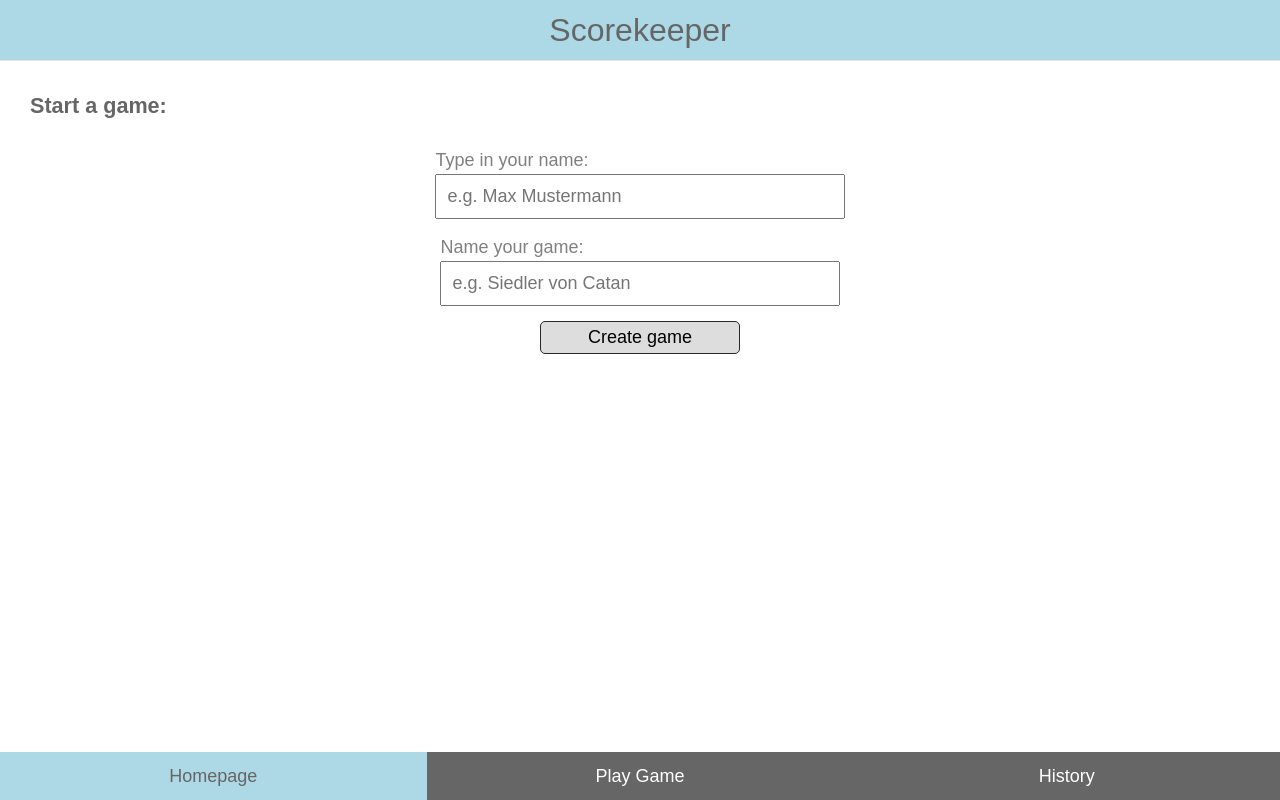
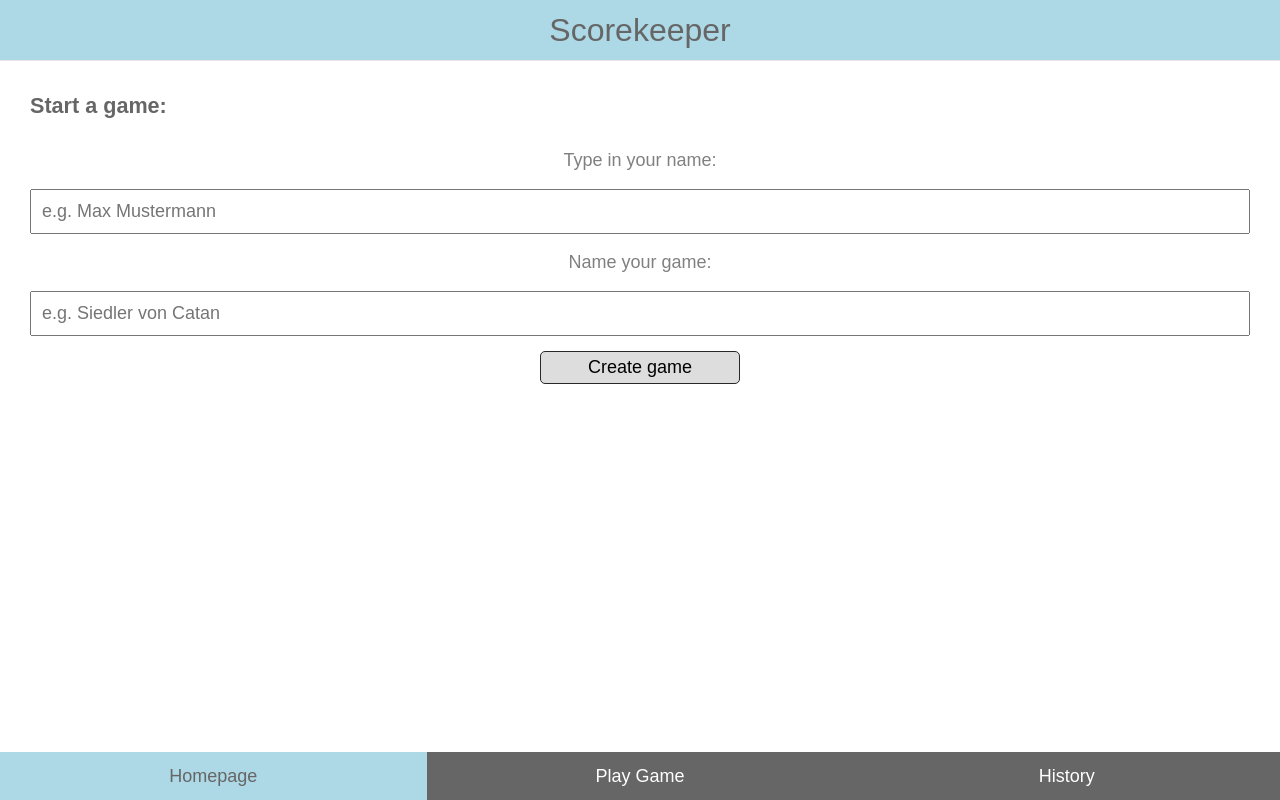
Before and after one commit to CasparVelsen/scorekeeper, a React (Create React App) app: page / in a window 1280 px wide. Built offline with nearby package versions, Linux system fonts and the light colour scheme.

Commit message:
Add functionality input to player

```diff
--- a/src/App.js
+++ b/src/App.js
@@ -1,29 +1,27 @@
 import { useState } from "react";
-import { Routes, Route } from "react-router-dom";
+import { Routes, Route, useNavigate } from "react-router-dom";
 import HomePage from "./pages/HomePage";
 import GamePage from "./pages/GamePage";
 import HistoryPage from "./pages/HistoryPage";
-
+import { nanoid } from "nanoid";
 import styled from "styled-components";
 
 import Nav from "./components/Nav";
 
 function App() {
-  const [players, setPlayers] = useState([
-    { name: "Player 1", score: 0, id: "1" },
-    { name: "Player 2", score: 0, id: "2" },
-    { name: "Player 3", score: 0, id: "3" },
-    { name: "Player 4", score: 0, id: "4" },
-  ]);
+  const [players, setPlayers] = useState([]);
+  const [nameOfGame, setNameOfGame] = useState("");
+  const navigate = useNavigate();
 
   return (
     <>
       <Routes>
-        <Route path="/" element={<HomePage />} />
+        <Route path="/" element={<HomePage onCreateGame={createGame} />} />
         <Route
           path="/game"
           element={
             <GamePage
+              nameOfGame={nameOfGame}
               players={players}
               onDecreasePlayerScore={decreasePlayerScore}
               onIncreasePlayerScore={increasePlayerScore}
@@ -37,6 +35,12 @@ function App() {
       </Footer>
     </>
   );
+
+  function createGame({ nameOfGame, playerNames }) {
+    setNameOfGame(nameOfGame);
+    setPlayers(playerNames.map((name) => ({ name, score: 0, id: nanoid() })));
+    navigate("/game");
+  }
 
   function increasePlayerScore(index) {
     const currentPlayer = players[index];
--- a/src/components/Form.js
+++ b/src/components/Form.js
@@ -1,12 +1,13 @@
 import Input from "./Input";
 import Button from "./Button";
 import styled from "styled-components";
-import { NavLink } from "react-router-dom";
 import { useState } from "react";
 
 export default function Form({ onCreateGame }) {
   const [nameOfGame, setNameOfGame] = useState("");
   const [playerNames, setPlayerNames] = useState("");
+
+  const disabled = nameOfGame === "" || playerNames === "";
 
   return (
     <InputForm
@@ -30,9 +31,9 @@ export default function Form({ onCreateGame }) {
         value={nameOfGame}
         required
       />
-      <NavLink to="/game">
-        <Button isDark={false}>Create game</Button>
-      </NavLink>
+      <Button disabled={disabled} isDark={false}>
+        Create game
+      </Button>
     </InputForm>
   );
 
--- a/src/components/Input.js
+++ b/src/components/Input.js
@@ -1,15 +1,26 @@
 import styled from "styled-components";
 
-export default function Input({ title, placeholder, isDark }) {
+export default function Input({
+  title,
+  placeholder,
+  name,
+  value,
+  onChange,
+  required,
+}) {
   return (
-    <div>
+    <>
       <InputTitle>{title}</InputTitle>
       <InputTextfield
-        name="nameOfPlayer"
+        id={name}
+        name={name}
         placeholder={placeholder}
         type="text"
+        value={value}
+        onChange={onChange}
+        required={required}
       ></InputTextfield>
-    </div>
+    </>
   );
 }
 
--- a/src/pages/GamePage.js
+++ b/src/pages/GamePage.js
@@ -1,4 +1,3 @@
-import { useState } from "react";
 import Header from "../components/Header";
 import Player from "../components/Player";
 import styled from "styled-components";
@@ -6,6 +5,7 @@ import Button from "../components/Button";
 import { NavLink } from "react-router-dom";
 
 export default function GamePage({
+  nameOfGame,
   players,
   onDecreasePlayerScore,
   onIncreasePlayerScore,
@@ -14,6 +14,7 @@ export default function GamePage({
     <>
       <Header children={"Game"} />
       <Main>
+        <h2>{nameOfGame}</h2>
         {players.map(({ name, score, id }, index) => (
           <Player
             name={name}
--- a/src/pages/HomePage.js
+++ b/src/pages/HomePage.js
@@ -2,13 +2,13 @@ import Form from "../components/Form";
 import Header from "../components/Header";
 import styled from "styled-components";
 
-export default function HomePage() {
+export default function HomePage({ onCreateGame }) {
   return (
     <>
       <Header children={"Scorekeeper"} />
       <Main>
         <Title>Start a game:</Title>
-        <Form />
+        <Form onCreateGame={onCreateGame} />
       </Main>
     </>
   );
```
